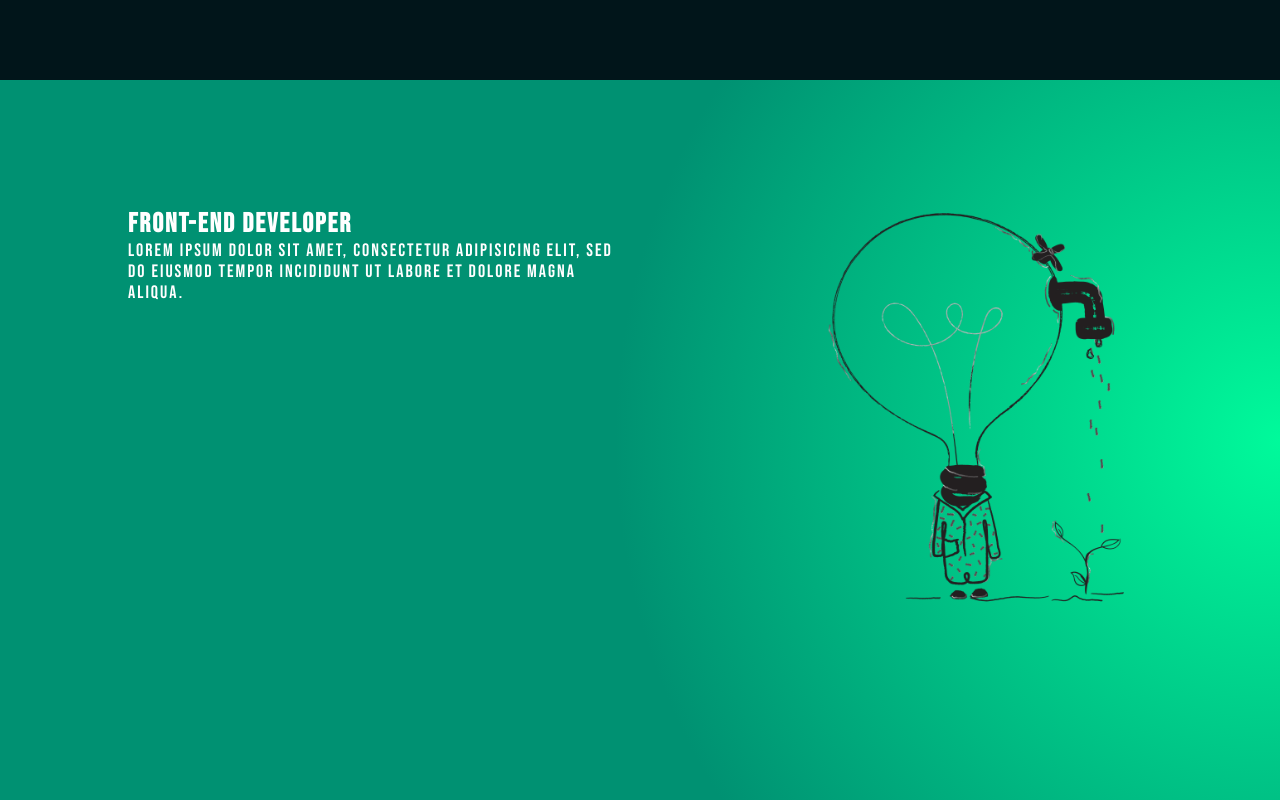
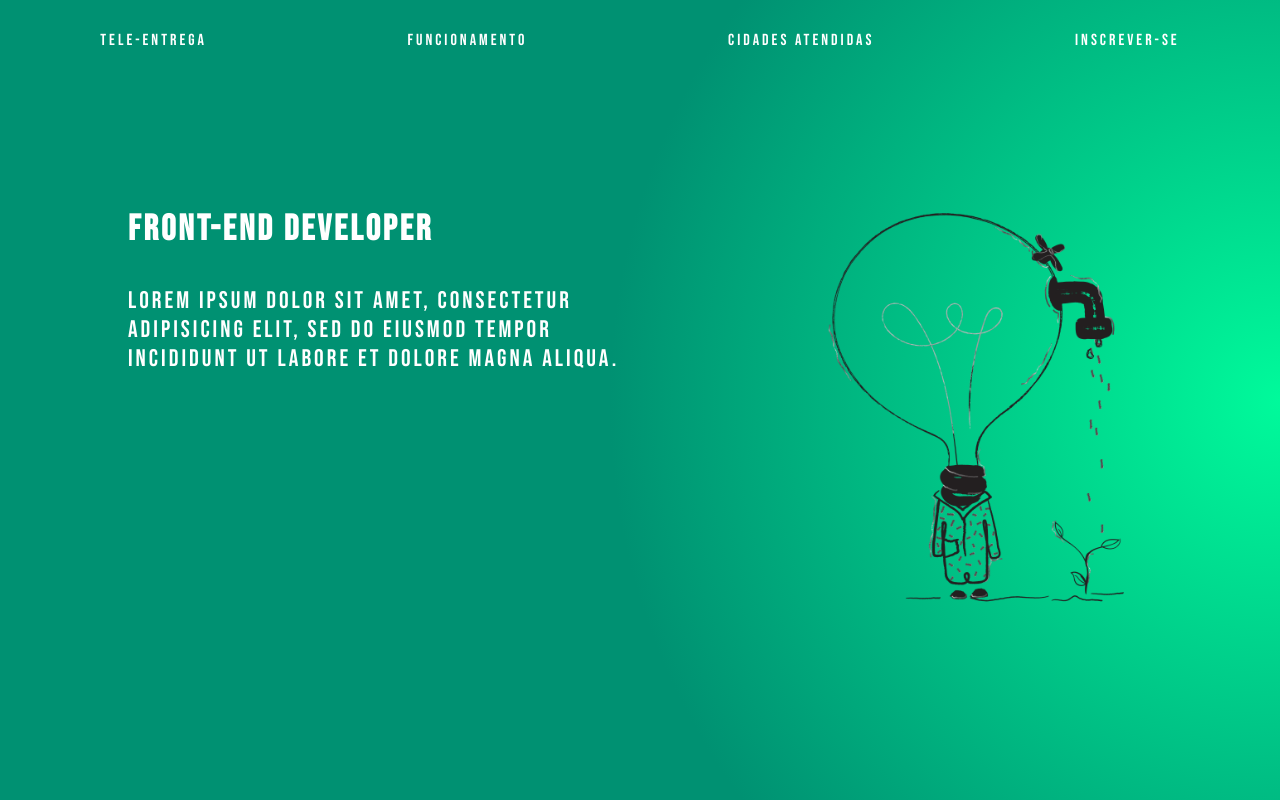
Before and after one commit to Jompa14/JoaoWebSite, a plain HTML site: page index.html in a window 1280 px wide. Drawn offline with Linux system fonts and the light colour scheme.

Commit message:
nav bar configured

```diff
--- a/index.html
+++ b/index.html
@@ -11,10 +11,15 @@
   </head>
   <body>
     <header>
-
-    </header>
-
-    <main>
+      <nav>
+        <!-- <img src="resources/img/logo-white.png" alt="saúde no prato logo" class="logo"> -->
+        <ul class="main-nav">
+          <li><a href="#">Tele-entrega</a></li>
+          <li><a href="#">Funcionamento</a></li>
+          <li><a href="#">Cidades atendidas</a></li>
+          <li><a href="#">Inscrever-se</a></li>
+        </ul>
+      </nav>
       <section class="section sec-1">
         <div class="mainCall">
           <h2>Front-End Developer</h2>
@@ -26,6 +31,10 @@
           <img src="08.png" class="ideas"alt="Growing by ideas.">
         </figure>
       </section>
+    </header>
+
+    <main>
+
     </main>
   </body>
 </html>
--- a/style.css
+++ b/style.css
@@ -6,12 +6,44 @@
   margin: 0;
   padding: 0;
   font-family: 'Bebas Neue', cursive;
+  letter-spacing: 3px;
+  color: white;
 }
 
 header {
   width: 100%;
+  height: 100vh;
+  /* for browser who don't suport gradient */
+  background-color: #009172;
+  /* gradient */
+  background-image:
+    radial-gradient(
+      circle at right,
+      #00FA9B,
+      #009172 50%
+    );
+}
+
+.main-nav {
+  list-style: none;
   height: 10vh;
-  background-color: #01151A;
+  display: flex;
+  justify-content: space-around;
+  align-items: center;
+}
+
+.main-nav ul {
+  display: flex;
+}
+
+.main-nav li {
+  display: flex;
+  justify-content: space-around;
+  margin: 0 5%;
+}
+
+.main-nav li a {
+  text-decoration: none;
 }
 
 /* defines the width for every secton. and displayes as flex */
@@ -23,23 +55,16 @@ header {
 
 .sec-1 {
   height: 90vh;
-  /* for browser who don't suport gradient */
-  background-color: #010A09;
-  /* gradient */
-  background-image:
-    radial-gradient(
-      circle at right,
-      #00FA9B,
-      #009172 50%
-    );
 }
 
 .mainCall {
   margin: 10%;
   width: 50%;
-  color: white;
-  font-size: large;
-  letter-spacing: 2px;
+  font-size: x-large;
+}
+
+.mainCall h2 {
+  padding: 0 0 7% 0;
 }
 
 .mainFig {
```
